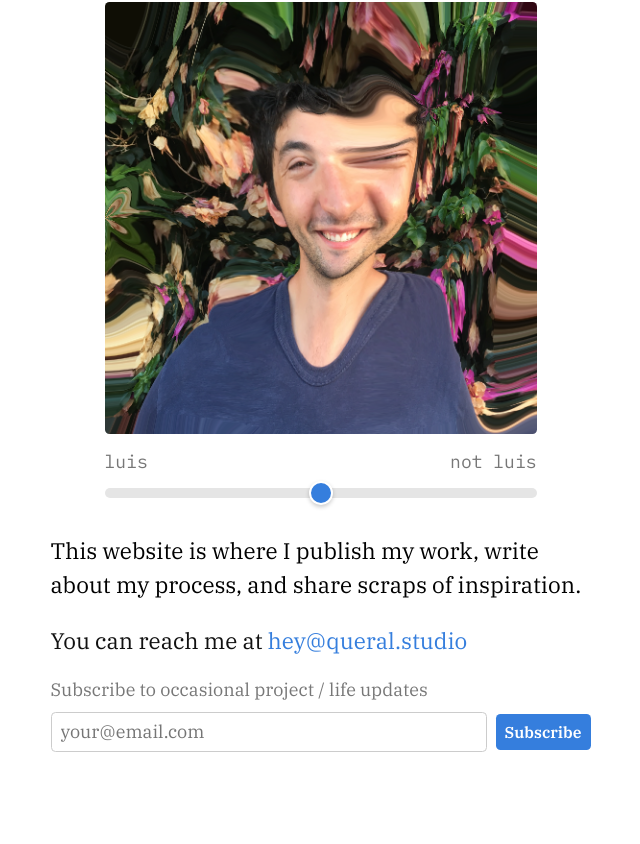
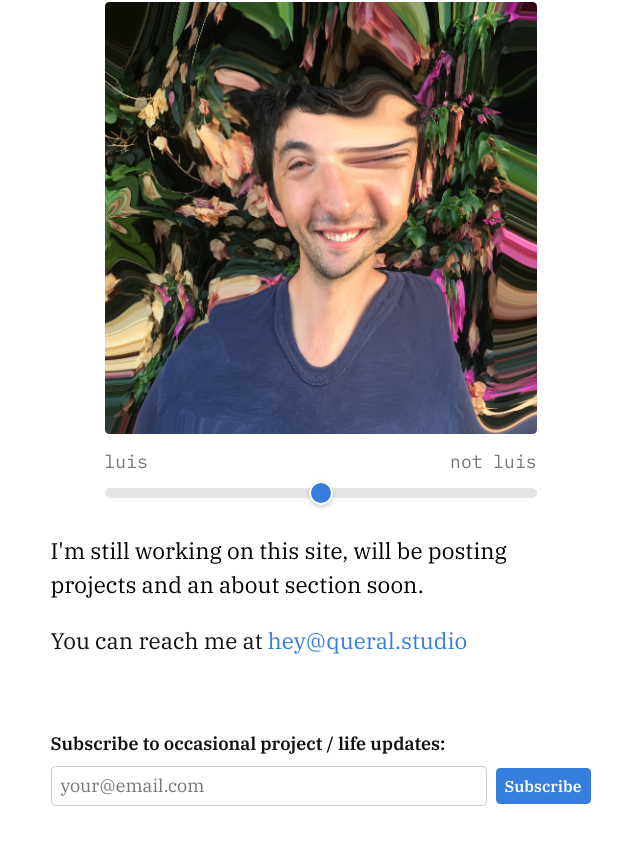
Before and after one commit to luismqueral/studio-queral, a React (Vite) app: page / in a window 1280 px wide. Shown: the part 260-1104 px from the top of the page, without its empty margins (312-952 px from the left). Before the commit the page ends 1057 px from the top, so only its background shows below. Built offline with nearby package versions, Linux system fonts and the light colour scheme.

Commit message:
Update newsletter styling, add random takes feature (commented out), update docs

```diff
--- a/src/components/HomePage.jsx
+++ b/src/components/HomePage.jsx
@@ -1,8 +1,21 @@
+import { useState, useEffect } from 'react'
 import WebGLMorpher from './WebGLMorpher'
 import FeaturedSection from './FeaturedSection'
 import NewsletterSignup from './NewsletterSignup'
 
+// Random takes - add more here
+const takes = [
+  "The Fifth Element is the greatest sci-fi movie ever made.",
+]
+
 function HomePage() {
+  const [randomTake, setRandomTake] = useState('')
+
+  useEffect(() => {
+    // Pick a random take on component mount
+    const randomIndex = Math.floor(Math.random() * takes.length)
+    setRandomTake(takes[randomIndex])
+  }, [])
   return (
     <>
       {/* Introduction Section */}
@@ -32,9 +45,16 @@ function HomePage() {
             <div className="mw5-5 center">
               <section className="lh-copy">
                 <p className="mb3 f4">
-                  This website is where I publish my work, write about my process, and share
-                  scraps of inspiration.
+                  I'm still working on this site, will be posting projects and an about section soon.
                 </p>
+
+                {/* Random Take */}
+                {/* {randomTake && (
+                  <p className="mb3 f4 near-black">
+                    {randomTake}
+                  </p>
+                )} */}
+
                 <p className="mb3 f4 near-black">
                   You can reach me at{' '}
                   <a href="mailto:hey@queral.studio" className="link blue hover-dark-blue">
--- a/src/components/NewsletterSignup.jsx
+++ b/src/components/NewsletterSignup.jsx
@@ -1,7 +1,7 @@
 function NewsletterSignup() {
   return (
-    <div className="mt3 mb4">
-      <p className="f5 mb2 gray">Subscribe to occasional project / life updates</p>
+    <div className="mt5 mb4">
+      <p className="f5 mb2 near-black fw6">Subscribe to occasional project / life updates:</p>
 
       <form
         action="https://buttondown.email/api/emails/embed-subscribe/studioqueral"
```
Also changed, not shown: 2 other files (tests, documents, lock files or other folders).
